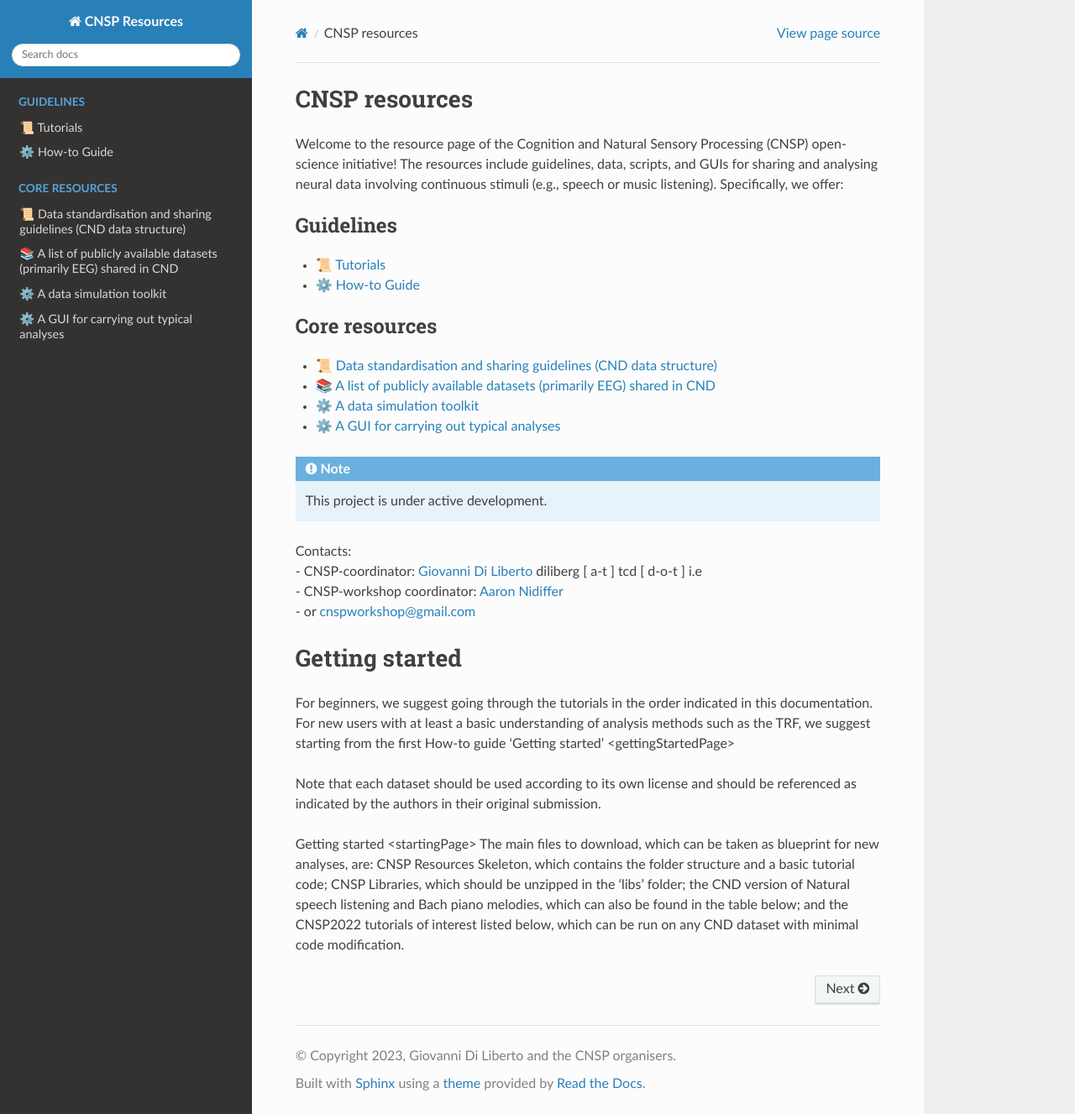
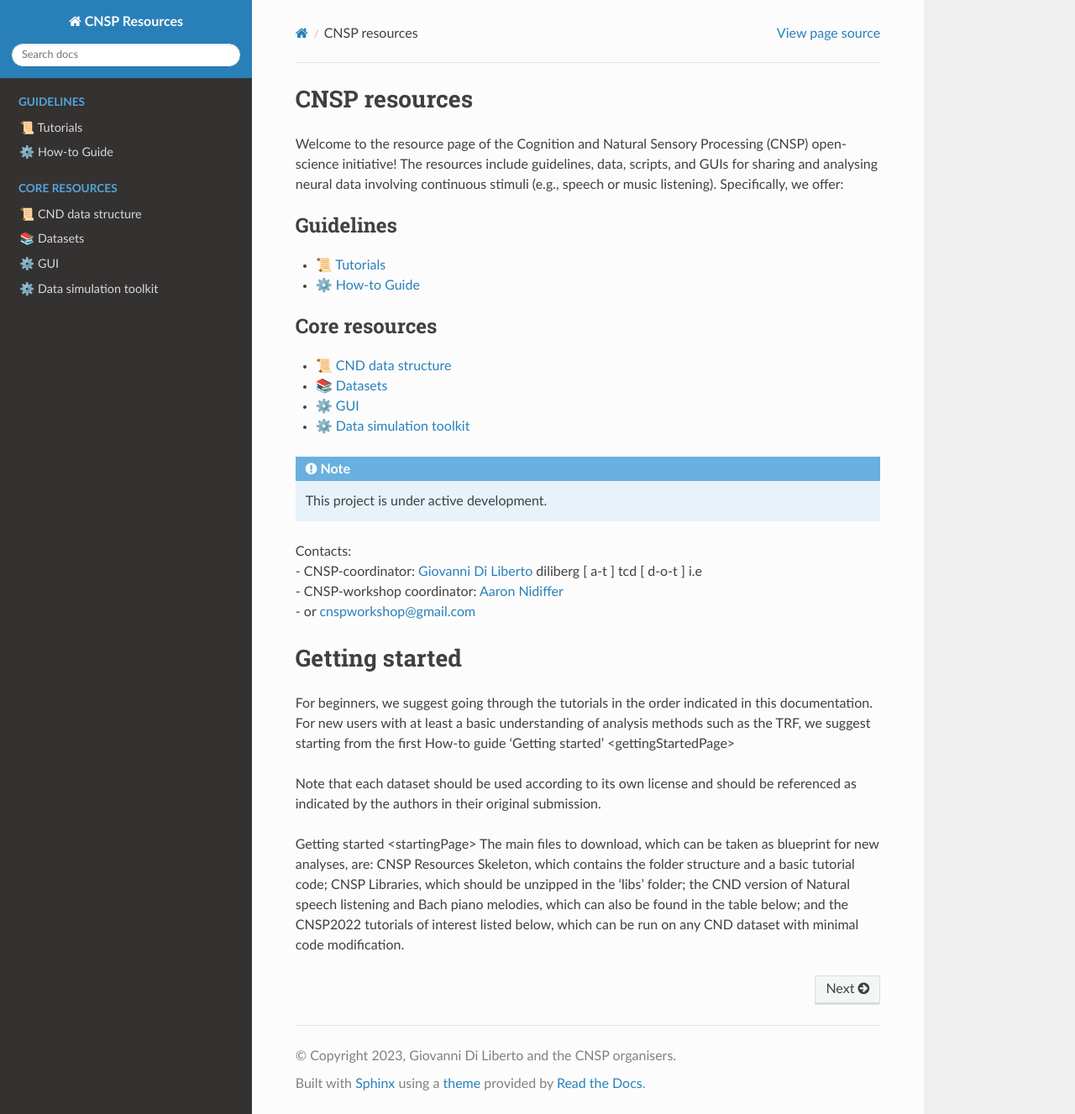
Before and after one commit to CNSP-Workshop/CNSP-resources, a Sphinx documentation site: the page built from docs/index.rst, in a window 1280 px wide and 1327 px high. Shown: the whole window at 84% size. Built offline with Sphinx 7.4.7 and the Read the Docs theme 2.0.0, drawn with Linux system fonts in a browser that asks for light colours; pages that are not in the unit, such as notebooks, are missing from menus.

Commit message:
Update index.rst

```diff
--- a/docs/index.rst
+++ b/docs/index.rst
@@ -14,11 +14,11 @@ The resources include guidelines, data, scripts, and GUIs for sharing and analys
    :maxdepth: 1
    :caption: Core resources
 
-    📜 Data standardisation and sharing guidelines (CND data structure) <cndPage>
-    📚 A list of publicly available datasets (primarily EEG) shared in CND <datasetsPage>
-    ⚙️ Original analysis scripts for rapidly analysing those CND datasets <scripsPage>
-    ⚙️ A data simulation toolkit <datasimPage>
-    ⚙️ A GUI for carrying out typical analyses <guiPage>
+    📜 CND data structure <cndPage>
+    📚 Datasets <datasetsPage>
+    ⚙️ Analysis scripts <scripsPage>
+    ⚙️ GUI <guiPage>
+    ⚙️ Data simulation toolkit <datasimPage>
 
 .. note::
    This project is under active development.
```
